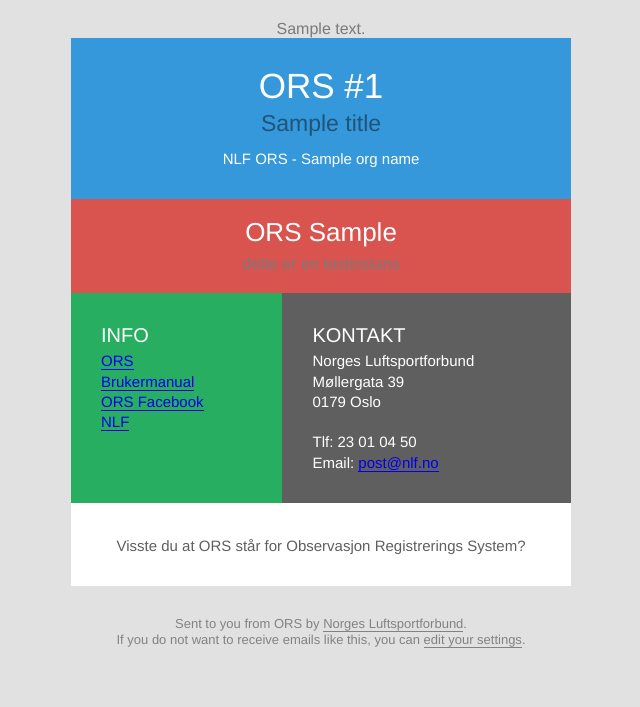
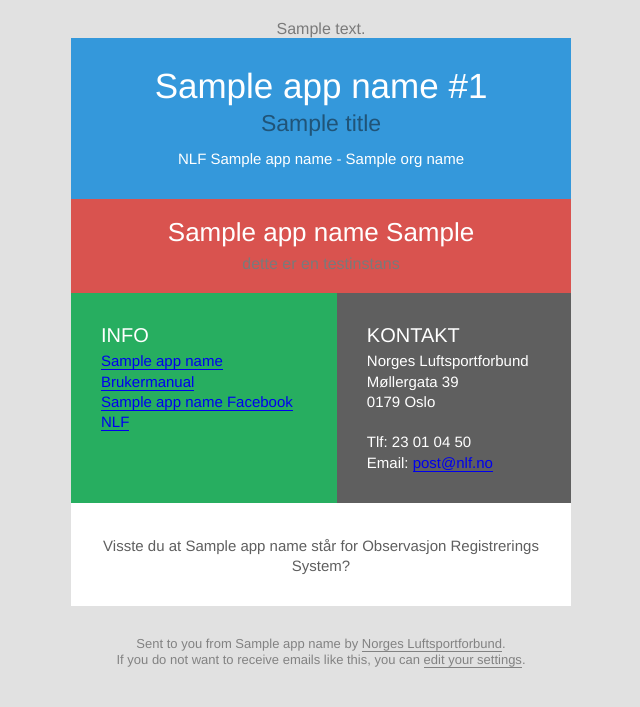
Before and after one commit to luftsport/nlf-backend, a Python web app: template ext/notifications/templates/ors_main.html in a window 1280 px wide. Shown: the top 707 px of the page, without its empty margins (319-959 px from the left). Run offline with Jinja, Linux system fonts and the light colour scheme; the template is opened without the code that fills it: most values are stand-ins (such as "Sample title", 1, 10 or a date in 2020).

Commit message:
app_name for ORS/OBSREG

```diff
--- a/ext/notifications/templates/ors_e5x.html
+++ b/ext/notifications/templates/ors_e5x.html
@@ -32,7 +32,7 @@
                                                              style="text-align:left;font-family:Helvetica,Arial,sans-serif;font-size:15px;margin-bottom:0;color:#5F5F5F;line-height:135%;">
                                                             <p></p>
                                                             <h4 style="text-align:center;">
-                                                                {{ from }} har sendt ors #{{ id }} til Luftfartstilsynet
+                                                                {{ from }} har sendt OBSREG #{{ id }} til Luftfartstilsynet
                                                             </h4>
                                                             {{ info_table }}
                                                         </div>
--- a/ext/notifications/templates/ors_main.html
+++ b/ext/notifications/templates/ors_main.html
@@ -338,7 +338,7 @@
                                                         <tr>
                                                             <td align="center" valign="top" class="textContent">
                                                                 <h1 style="color:#FFFFFF;line-height:100%;font-family:Helvetica,Arial,sans-serif;font-size:35px;font-weight:normal;margin-bottom:5px;text-align:center;">
-                                                                    ORS #{{ ors_id }}
+                                                                    {{ app_name }} #{{ ors_id }}
                                                                 </h1>
 
                                                                 <h2 style="text-align:center;font-weight:normal;font-family:Helvetica,Arial,sans-serif;font-size:23px;margin-bottom:10px;color:#205478;line-height:135%;">
@@ -346,7 +346,7 @@
                                                                 </h2>
 
                                                                 <div style="text-align:center;font-family:Helvetica,Arial,sans-serif;font-size:15px;margin-bottom:0;color:#FFFFFF;line-height:135%;">
-                                                                    NLF ORS - {{ org_name }}
+                                                                    NLF {{ app_name }} - {{ org_name }}
                                                                 </div>
                                                             </td>
                                                         </tr>
@@ -371,7 +371,7 @@
                     {% if app_instance != 'prod' %}
                     <tr style="background-color:#d9534f;">
                         <td align="center" valign="top" style="padding:20px;">
-                            <h1 style="color: white;text-align: center;">ORS {{ app_instance }}</h1>
+                            <h1 style="color: white;text-align: center;">{{ app_name }} {{ app_instance }}</h1>
                             <div>dette er en testinstans</div>
                         </td>
                     </tr>
@@ -408,12 +408,12 @@
                                                                                 INFO</h3>
                                                                             <div style="text-align:left;font-family:Helvetica,Arial,sans-serif;font-size:15px;margin-bottom:0;color:#FFFFFF;line-height:135%;">
                                                                                 <div>
-                                                                                    <a href="{{ ors_root_url }}">ORS</a>
+                                                                                    <a href="{{ ors_root_url }}">{{ app_name }}</a>
                                                                                 </div>
                                                                                 <div><a href="https://doc.nlf.no">Brukermanual</a>
                                                                                 </div>
                                                                                 <div>
-                                                                                    <a href="https://www.facebook.com/groups/859203907492826/">ORS
+                                                                                    <a href="https://www.facebook.com/groups/859203907492826/">{{ app_name }}
                                                                                         Facebook</a></div>
                                                                                 <!--<div>ORS Twitter</div>-->
                                                                                 <div><a href="http://www.nlf.no">NLF</a>
@@ -487,7 +487,7 @@
                                                                     <tr>
                                                                         <td valign="top" class="textContent">
                                                                             <div style="text-align:center;font-family:Helvetica,Arial,sans-serif;font-size:15px;margin-bottom:0;margin-top:3px;color:#5F5F5F;line-height:135%;">
-                                                                                Visste du at ORS står for Observasjon
+                                                                                Visste du at {{ app_name }} står for Observasjon
                                                                                 Registrerings System?
                                                                             </div>
                                                                         </td>
@@ -545,7 +545,7 @@
                                                             <td valign="top" bgcolor="#E1E1E1">
 
                                                                 <div style="font-family:Helvetica,Arial,sans-serif;font-size:13px;color:#828282;text-align:center;line-height:120%;">
-                                                                    <div>Sent to you from ORS by <a
+                                                                    <div>Sent to you from {{ app_name }} by <a
                                                                             href="http://www.nlf.no"
                                                                             target="_blank"
                                                                             style="text-decoration:none;color:#828282;"><span
```
